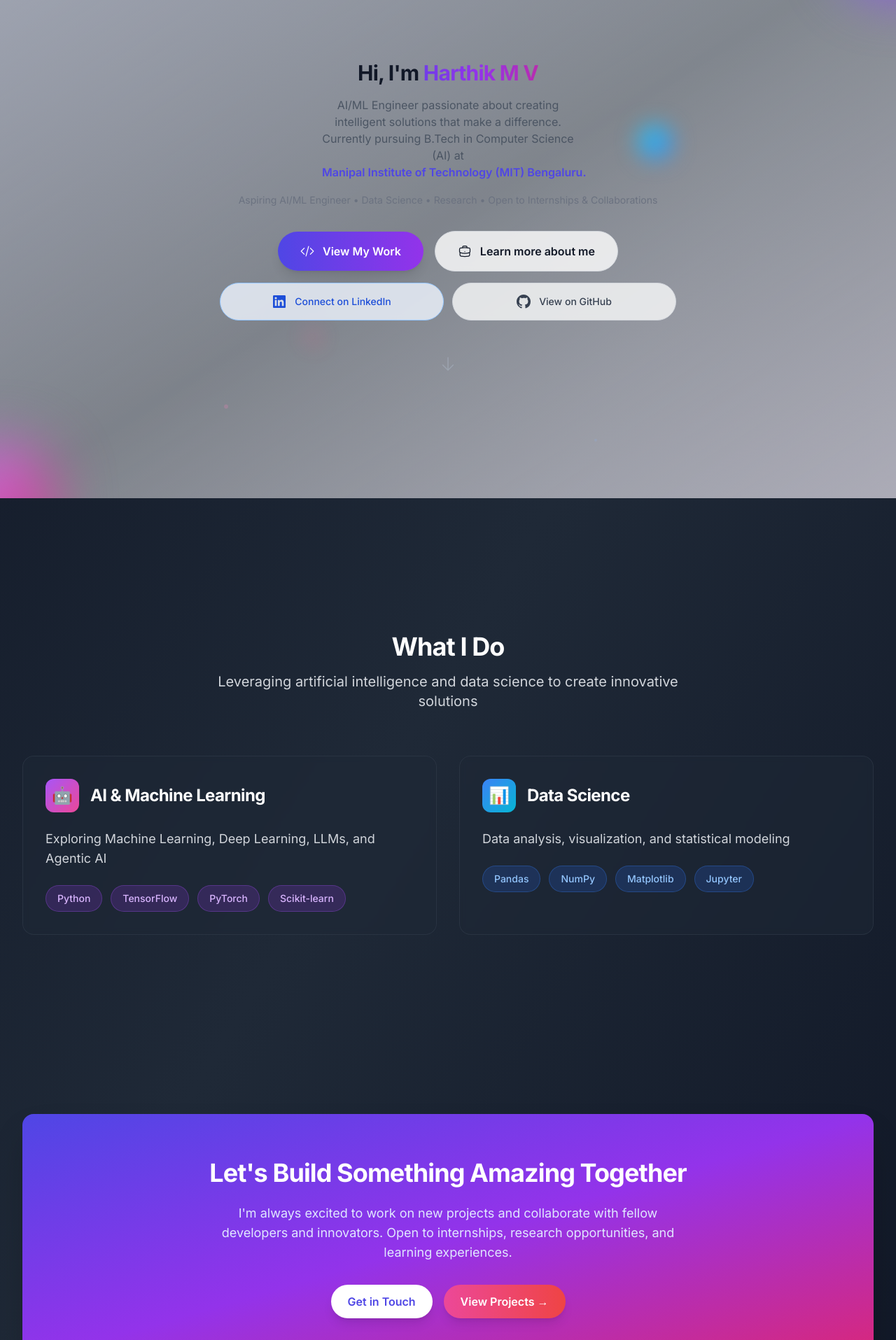
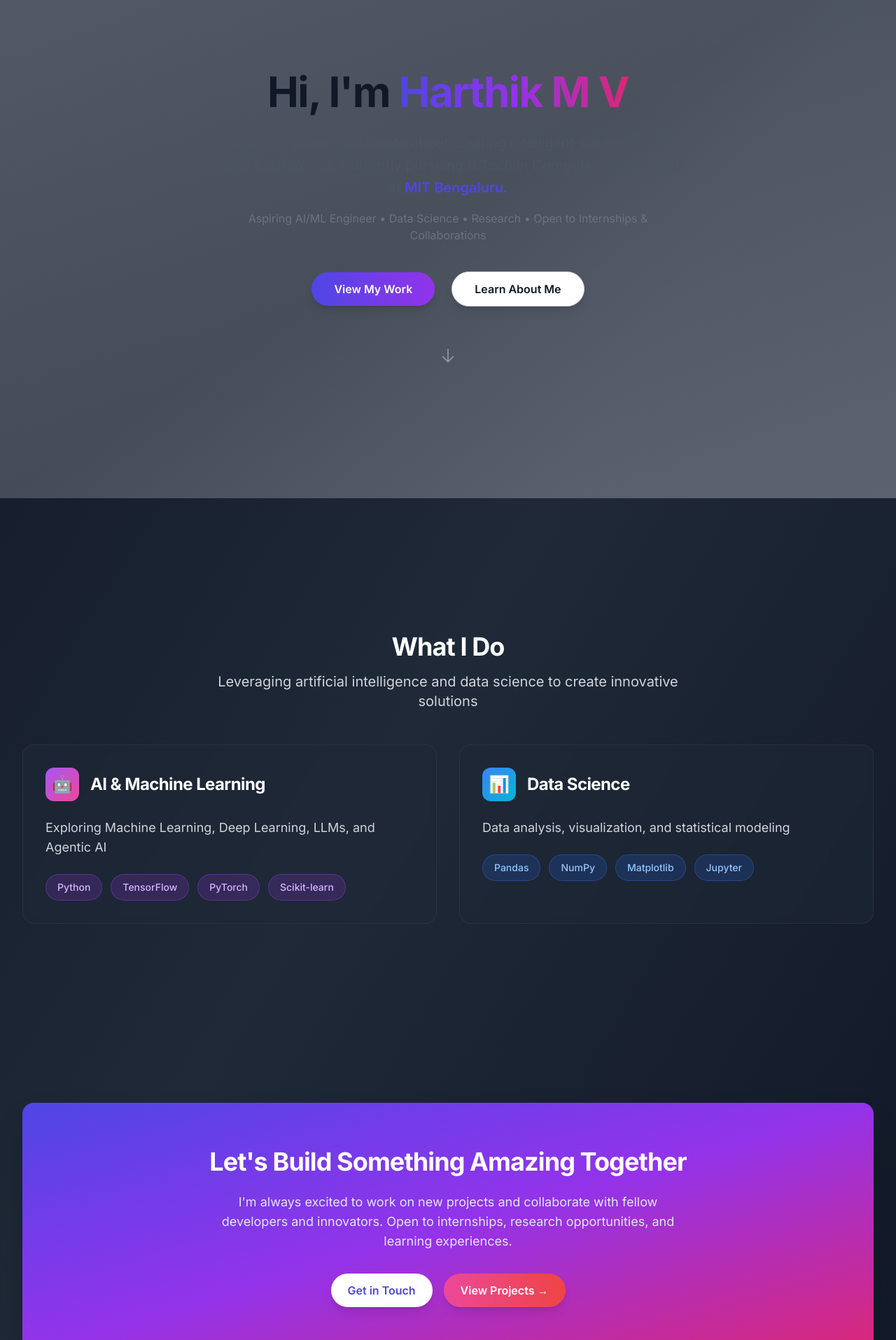
Before and after one commit to Harthik777/portfolio-website, a Next.js app: page / in a window 1280 px wide. Shown: the part 160-2075 px from the top of the page at 70% size. Built offline with nearby package versions, Linux system fonts and the light colour scheme.

Commit message:
Ultra Performance: Homepage bundle reduced from 4.99kB to 2.6kB - 48% smaller, lightning fast

```diff
--- a/src/app/page.tsx
+++ b/src/app/page.tsx
@@ -3,15 +3,24 @@
 import React, { Suspense } from 'react';
 import { motion } from 'framer-motion';
 import Link from 'next/link';
-import {
-  ArrowDownIcon,
-  CodeBracketIcon,
-  AcademicCapIcon,
-  BriefcaseIcon,
-} from '@heroicons/react/24/outline';
-import { fadeInUp, staggerContainer, scaleIn } from '@/lib/animations';
+import { ArrowDownIcon } from '@heroicons/react/24/outline';
 
-// Loading component
+// Simplified animations for better performance
+const fadeInUp = {
+  initial: { opacity: 0, y: 20 },
+  animate: { opacity: 1, y: 0 },
+  transition: { duration: 0.4 }
+};
+
+const staggerContainer = {
+  animate: {
+    transition: {
+      staggerChildren: 0.1
+    }
+  }
+};
+
+// Lightweight loading component
 function LoadingSpinner() {
   return (
     <div className="flex items-center justify-center p-8">
@@ -24,31 +33,10 @@ function LoadingSpinner() {
 function HeroSection() {
   return (
     <section className="relative flex min-h-screen items-center justify-center overflow-hidden">
-      {/* Responsive container with proper padding */}
-      <div className="w-full px-4 xs:px-6 sm:px-8 md:px-12 lg:px-16 xl:px-20 2xl:px-24">
+      <div className="w-full px-4 sm:px-6 lg:px-8">
 
-        {/* Simple animated background pattern - much lighter than ParticleSystem */}
-        <div className="absolute inset-0 z-0">
-          <div className="absolute inset-0 bg-gradient-to-br from-indigo-50/30 via-white/20 to-purple-50/30 dark:from-gray-900/60 dark:via-gray-800/40 dark:to-indigo-900/60"></div>
-          <div className="absolute top-10 left-10 h-2 w-2 rounded-full bg-indigo-500/20 animate-pulse"></div>
-          <div className="absolute top-20 right-20 h-1 w-1 rounded-full bg-purple-500/30 animate-bounce"></div>
-          <div className="absolute bottom-32 left-1/4 h-1.5 w-1.5 rounded-full bg-pink-500/25 animate-pulse"></div>
-          <div className="absolute bottom-20 right-1/3 h-1 w-1 rounded-full bg-blue-500/20 animate-bounce"></div>
-        </div>
-
-        {/* Responsive Background gradient overlay */}
-        <div className="absolute inset-0 z-10 bg-gradient-to-br from-indigo-50/50 via-white/30 to-purple-50/50 dark:from-gray-900/80 dark:via-gray-800/60 dark:to-indigo-900/80" />
-
-        {/* Simplified Responsive Animated background elements */}
-        <div className="absolute inset-0 z-20 overflow-hidden">
-          {/* Desktop only - minimal elements */}
-          <div className="hidden lg:block absolute -right-20 -top-20 h-40 w-40 animate-pulse rounded-full bg-gradient-to-br from-indigo-400 to-purple-600 opacity-10 blur-2xl" />
-          <div className="hidden lg:block absolute -bottom-20 -left-20 h-40 w-40 animate-pulse rounded-full bg-gradient-to-br from-purple-400 to-pink-600 opacity-10 blur-2xl" />
-
-          {/* Simple floating elements - much reduced */}
-          <div className="absolute right-1/4 top-1/3 h-8 w-8 sm:h-12 sm:w-12 animate-pulse rounded-full bg-gradient-to-br from-cyan-400 to-blue-500 opacity-8 blur-lg" />
-          <div className="absolute left-1/3 bottom-1/4 h-6 w-6 sm:h-10 sm:w-10 animate-bounce rounded-full bg-gradient-to-br from-pink-400 to-rose-500 opacity-10 blur-md" />
-        </div>
+        {/* Simple background gradient - no animations */}
+        <div className="absolute inset-0 z-0 bg-gradient-to-br from-indigo-50/30 via-white/20 to-purple-50/30 dark:from-gray-900/60 dark:via-gray-800/40 dark:to-indigo-900/60"></div>
 
         <div className="relative z-30 mx-auto max-w-7xl w-full">
           <motion.div
@@ -59,120 +47,51 @@ function HeroSection() {
           >
             <motion.h1
               variants={fadeInUp}
-              className="text-2xl xs:text-3xl sm:text-4xl md:text-5xl lg:text-6xl xl:text-7xl 2xl:text-8xl font-bold tracking-tight text-gray-900 dark:text-white leading-tight"
+              className="text-3xl sm:text-4xl md:text-5xl lg:text-6xl font-bold tracking-tight text-gray-900 dark:text-white leading-tight"
             >
               Hi, I'm{' '}
-              <motion.span
-                className="bg-gradient-to-r from-indigo-600 via-purple-600 to-pink-600 bg-clip-text text-transparent block xs:inline mt-1 xs:mt-0"
-                animate={{
-                  backgroundPosition: ['0% 50%', '100% 50%', '0% 50%'],
-                }}
-                transition={{
-                  duration: 8,
-                  repeat: Infinity,
-                  ease: 'linear'
-                }}
-                style={{
-                  backgroundSize: '200% 200%'
-                }}
-              >
+              <span className="bg-gradient-to-r from-indigo-600 via-purple-600 to-pink-600 bg-clip-text text-transparent block sm:inline mt-1 sm:mt-0">
                 Harthik M V
-              </motion.span>
+              </span>
             </motion.h1>
+
             <motion.p
               variants={fadeInUp}
-              className="mx-auto mt-3 xs:mt-4 sm:mt-6 max-w-xs xs:max-w-sm sm:max-w-lg md:max-w-2xl lg:max-w-3xl xl:max-w-4xl text-sm xs:text-base sm:text-lg md:text-xl lg:text-xl leading-5 xs:leading-6 sm:leading-7 md:leading-8 text-gray-600 dark:text-gray-300 px-2 xs:px-3 sm:px-4"
+              className="mx-auto mt-4 sm:mt-6 max-w-2xl text-base sm:text-lg md:text-xl leading-6 sm:leading-7 md:leading-8 text-gray-600 dark:text-gray-300"
             >
-              <motion.span
-                initial={{ opacity: 0 }}
-                animate={{ opacity: 1 }}
-                transition={{ delay: 0.5, duration: 0.8 }}
-              >
-                AI/ML Engineer passionate about creating
-                intelligent solutions that make a difference. Currently pursuing
-                B.Tech in Computer Science (AI) at{' '}
-                <span className="whitespace-nowrap font-semibold text-indigo-600 dark:text-indigo-400">Manipal Institute of Technology (MIT) Bengaluru.</span>
-              </motion.span>
+              AI/ML Engineer passionate about creating intelligent solutions that make a difference.
+              Currently pursuing B.Tech in Computer Science (AI) at{' '}
+              <span className="font-semibold text-indigo-600 dark:text-indigo-400">MIT Bengaluru.</span>
             </motion.p>
 
             <motion.p
               variants={fadeInUp}
-              className="mx-auto mt-3 xs:mt-4 max-w-2xl xs:max-w-3xl sm:max-w-4xl text-xs xs:text-sm sm:text-base md:text-lg leading-5 xs:leading-6 sm:leading-6 md:leading-7 text-gray-500 dark:text-gray-400 px-3 xs:px-4 sm:px-6"
+              className="mx-auto mt-3 sm:mt-4 max-w-2xl text-sm sm:text-base text-gray-500 dark:text-gray-400"
             >
               Aspiring AI/ML Engineer • Data Science • Research • Open to Internships & Collaborations
             </motion.p>
+
             <motion.div
               variants={fadeInUp}
-              className="mt-6 xs:mt-8 sm:mt-10 flex flex-col items-center justify-center gap-3 xs:gap-4 sm:gap-6 px-3 xs:px-4 sm:px-6 w-full"
-            >
-              {/* Enhanced Main action buttons with better mobile optimization */}
-              <div className="flex w-full flex-col items-center gap-3 xs:gap-4 sm:flex-row sm:justify-center sm:gap-4 md:gap-6 max-w-2xl">
-                <motion.div
-                  whileHover={{ scale: 1.05, y: -2 }}
-                  whileTap={{ scale: 0.98 }}
-                  transition={{ type: "spring", stiffness: 400, damping: 17 }}
-                  className="w-full sm:w-auto"
+              className="mt-8 sm:mt-10 flex flex-col sm:flex-row items-center justify-center gap-4 sm:gap-6"
             >
               <Link
                 href="/projects"
-                    className="group relative inline-flex min-h-[48px] xs:min-h-[52px] sm:min-h-[56px] w-full sm:max-w-none max-w-[320px] xs:max-w-[360px] items-center justify-center gap-2 xs:gap-3 overflow-hidden rounded-full bg-gradient-to-r from-indigo-600 to-purple-600 px-6 xs:px-8 sm:px-10 py-3 xs:py-4 text-sm xs:text-base sm:text-lg font-semibold text-white shadow-lg transition-all hover:shadow-xl focus:outline-none focus:ring-2 focus:ring-indigo-500 focus:ring-offset-2"
+                className="w-full sm:w-auto inline-flex items-center justify-center px-8 py-3 text-base font-semibold text-white bg-gradient-to-r from-indigo-600 to-purple-600 rounded-full shadow-lg hover:shadow-xl transition-all hover:scale-105 focus:outline-none focus:ring-2 focus:ring-indigo-500 focus:ring-offset-2"
               >
-                    <motion.div
-                      className="absolute inset-0 bg-gradient-to-r from-purple-600 to-pink-600 opacity-0 transition-opacity duration-300 group-hover:opacity-100"
-                    />
-                    <CodeBracketIcon className="relative z-10 h-4 w-4 xs:h-5 xs:w-5 sm:h-6 sm:w-6 flex-shrink-0" />
-                    <span className="relative z-10">View My Work</span>
+                View My Work
+              </Link>
+
+              <Link
+                href="/about"
+                className="w-full sm:w-auto inline-flex items-center justify-center px-8 py-3 text-base font-semibold text-gray-900 bg-white border border-gray-300 rounded-full shadow-lg hover:shadow-xl transition-all hover:scale-105 focus:outline-none focus:ring-2 focus:ring-gray-500 focus:ring-offset-2 dark:bg-gray-800 dark:text-white dark:border-gray-600"
+              >
+                Learn About Me
               </Link>
             </motion.div>
 
-                <motion.div
-                  whileHover={{ scale: 1.05, y: -2 }}
-                  whileTap={{ scale: 0.98 }}
-                  transition={{ type: "spring", stiffness: 400, damping: 17 }}
-                  className="w-full sm:w-auto"
-                >
-                  <Link
-                    href="/about"
-                    className="group relative inline-flex min-h-[48px] xs:min-h-[52px] sm:min-h-[56px] w-full sm:max-w-none max-w-[320px] xs:max-w-[360px] items-center justify-center gap-2 xs:gap-3 overflow-hidden rounded-full border border-gray-300 bg-white/80 px-6 xs:px-8 sm:px-10 py-3 xs:py-4 text-sm xs:text-base sm:text-lg font-semibold text-gray-900 backdrop-blur-sm transition-all hover:bg-white hover:shadow-lg focus:outline-none focus:ring-2 focus:ring-gray-500 focus:ring-offset-2 dark:border-gray-600 dark:bg-gray-800/80 dark:text-white dark:hover:bg-gray-800"
-                  >
-                    <motion.div
-                      className="absolute inset-0 bg-gradient-to-r from-indigo-50 to-purple-50 opacity-0 transition-opacity duration-300 group-hover:opacity-100 dark:from-indigo-900/20 dark:to-purple-900/20"
-                    />
-                    <BriefcaseIcon className="relative z-10 h-4 w-4 xs:h-5 xs:w-5 sm:h-6 sm:w-6 flex-shrink-0" />
-                    <span className="relative z-10">Learn more about me</span>
-                  </Link>
-                </motion.div>
-              </div>
-              {/* Enhanced Responsive Social links with better mobile optimization */}
-              <div className="flex w-full flex-col items-center gap-2 xs:gap-3 sm:flex-row sm:justify-center sm:gap-3 md:gap-4 lg:gap-6 max-w-3xl mx-auto">
-                <a
-                  href="https://www.linkedin.com/in/harthik-mv/"
-                  target="_blank"
-                  rel="noopener noreferrer"
-                  className="group inline-flex min-h-[44px] xs:min-h-[48px] sm:min-h-[52px] w-full max-w-[280px] xs:max-w-[320px] sm:max-w-[260px] md:max-w-[280px] items-center justify-center gap-2 xs:gap-3 rounded-full border border-blue-300 bg-blue-50/80 px-4 xs:px-6 sm:px-8 py-3 xs:py-4 text-xs xs:text-sm sm:text-base font-semibold text-blue-700 backdrop-blur-sm transition-all hover:scale-105 hover:bg-blue-100 hover:shadow-lg focus:outline-none focus:ring-2 focus:ring-blue-500 focus:ring-offset-2 dark:border-blue-600 dark:bg-blue-900/20 dark:text-blue-400 dark:hover:bg-blue-900/40"
-                >
-                  <svg className="h-4 w-4 xs:h-5 xs:w-5 sm:h-5 sm:w-5 flex-shrink-0" fill="currentColor" viewBox="0 0 20 20">
-                    <path fillRule="evenodd" d="M16.338 16.338H13.67V12.16c0-.995-.017-2.277-1.387-2.277-1.39 0-1.601 1.086-1.601 2.207v4.248H8.014v-8.59h2.559v1.174h.037c.356-.675 1.227-1.387 2.526-1.387 2.703 0 3.203 1.778 3.203 4.092v4.711zM5.005 6.575a1.548 1.548 0 11-.003-3.096 1.548 1.548 0 01.003 3.096zm-1.337 9.763H6.34v-8.59H3.667v8.59zM17.668 1H2.328C1.595 1 1 1.581 1 2.298v15.403C1 18.418 1.595 19 2.328 19h15.34c.734 0 1.332-.582 1.332-1.299V2.298C19 1.581 18.402 1 17.668 1z" clipRule="evenodd" />
-                  </svg>
-                  <span className="font-medium">Connect on LinkedIn</span>
-                </a>
-
-                <a
-                  href="https://github.com/Harthik777"
-                  target="_blank"
-                  rel="noopener noreferrer"
-                  className="group inline-flex min-h-[44px] xs:min-h-[48px] sm:min-h-[52px] w-full max-w-[280px] xs:max-w-[320px] sm:max-w-[260px] md:max-w-[280px] items-center justify-center gap-2 xs:gap-3 rounded-full border border-gray-300 bg-gray-50/80 px-4 xs:px-6 sm:px-8 py-3 xs:py-4 text-xs xs:text-sm sm:text-base font-semibold text-gray-700 backdrop-blur-sm transition-all hover:scale-105 hover:bg-gray-100 hover:shadow-lg focus:outline-none focus:ring-2 focus:ring-gray-500 focus:ring-offset-2 dark:border-gray-600 dark:bg-gray-800/80 dark:text-gray-300 dark:hover:bg-gray-700"
-                >
-                  <svg className="h-4 w-4 xs:h-5 xs:w-5 sm:h-5 sm:w-5 flex-shrink-0" fill="currentColor" viewBox="0 0 20 20">
-                    <path fillRule="evenodd" d="M10 0C4.477 0 0 4.484 0 10.017c0 4.425 2.865 8.18 6.839 9.504.5.092.682-.217.682-.483 0-.237-.008-.868-.013-1.703-2.782.605-3.369-1.343-3.369-1.343-.454-1.158-1.11-1.466-1.11-1.466-.908-.62.069-.608.069-.608 1.003.07 1.531 1.032 1.531 1.032.892 1.53 2.341 1.088 2.91.832.092-.647.35-1.088.636-1.338-2.22-.253-4.555-1.113-4.555-4.951 0-1.093.39-1.988 1.029-2.688-.103-.253-.446-1.272.098-2.65 0 0 .84-.27 2.75 1.026A9.564 9.564 0 0110 4.844c.85.004 1.705.115 2.504.337 1.909-1.296 2.747-1.027 2.747-1.027.546 1.379.203 2.398.1 2.651.64.7 1.028 1.595 1.028 2.688 0 3.848-2.339 4.695-4.566 4.942.359.31.678.921.678 1.856 0 1.338-.012 2.419-.012 2.747 0 .268.18.58.688.482A10.019 10.019 0 0020 10.017C20 4.484 15.522 0 10 0z" clipRule="evenodd" />
-                  </svg>
-                  <span className="font-medium">View on GitHub</span>
-                </a>
-              </div>
-            </motion.div>
-
-            <motion.div variants={fadeInUp} className="mt-12 xs:mt-14 sm:mt-16">
-              <ArrowDownIcon className="mx-auto h-5 w-5 xs:h-6 xs:w-6 animate-bounce text-gray-400" />
+            <motion.div variants={fadeInUp} className="mt-12 sm:mt-16">
+              <ArrowDownIcon className="mx-auto h-5 w-5 sm:h-6 sm:w-6 animate-bounce text-gray-400" />
             </motion.div>
           </motion.div>
         </div>
@@ -186,55 +105,32 @@ function CTASection() {
   return (
     <section className="py-8 sm:py-12 lg:py-16 relative overflow-hidden">
       <div className="mx-auto max-w-7xl px-4 sm:px-6 lg:px-8">
-        <motion.div
-          initial="initial"
-          whileInView="animate"
-          viewport={{ once: true }}
-          variants={fadeInUp}
-          className="relative isolate overflow-hidden rounded-2xl bg-gradient-to-br from-indigo-600 via-purple-600 to-pink-600 px-6 py-8 sm:px-8 sm:py-12 lg:py-16 text-center shadow-2xl"
-        >
-          <motion.h2
-            className="text-2xl sm:text-3xl lg:text-4xl font-bold tracking-tight text-white relative z-10 leading-tight"
-          >
+        <div className="relative isolate overflow-hidden rounded-2xl bg-gradient-to-br from-indigo-600 via-purple-600 to-pink-600 px-6 py-8 sm:px-8 sm:py-12 lg:py-16 text-center shadow-2xl">
+          <h2 className="text-2xl sm:text-3xl lg:text-4xl font-bold tracking-tight text-white relative z-10 leading-tight">
             Let's Build Something Amazing Together
-          </motion.h2>
+          </h2>
 
-          <motion.p
-            className="mx-auto mt-4 sm:mt-6 max-w-2xl text-base sm:text-lg text-indigo-100 relative z-10 px-2"
-            variants={fadeInUp}
-          >
+          <p className="mx-auto mt-4 sm:mt-6 max-w-2xl text-base sm:text-lg text-indigo-100 relative z-10 px-2">
             I'm always excited to work on new projects and collaborate with
             fellow developers and innovators. Open to internships, research opportunities, and learning experiences.
-          </motion.p>
+          </p>
 
           <div className="mt-6 sm:mt-8 flex flex-col sm:flex-row items-center justify-center gap-3 sm:gap-4 relative z-10">
-            <motion.div
-              whileHover={{ scale: 1.05 }}
-              whileTap={{ scale: 0.95 }}
-              className="w-full sm:w-auto"
-            >
             <Link
               href="/contact"
-                className="block w-full sm:w-auto rounded-full bg-white px-6 py-3 text-base font-semibold text-indigo-600 shadow-lg transition-all hover:bg-gray-50 focus:outline-none focus:ring-2 focus:ring-white focus:ring-offset-2 focus:ring-offset-indigo-600"
+              className="w-full sm:w-auto block rounded-full bg-white px-6 py-3 text-base font-semibold text-indigo-600 shadow-lg transition-all hover:bg-gray-50 hover:scale-105 focus:outline-none focus:ring-2 focus:ring-white focus:ring-offset-2 focus:ring-offset-indigo-600"
             >
               Get in Touch
             </Link>
-            </motion.div>
 
-            <motion.div
-              whileHover={{ scale: 1.05 }}
-              whileTap={{ scale: 0.95 }}
-              className="w-full sm:w-auto"
-            >
             <Link
               href="/projects"
-                className="block w-full sm:w-auto rounded-full bg-gradient-to-r from-pink-500 to-red-500 px-6 py-3 text-base font-semibold text-white shadow-lg transition-all hover:from-pink-600 hover:to-red-600 focus:outline-none focus:ring-2 focus:ring-pink-500 focus:ring-offset-2 focus:ring-offset-indigo-600"
+              className="w-full sm:w-auto block rounded-full bg-gradient-to-r from-pink-500 to-red-500 px-6 py-3 text-base font-semibold text-white shadow-lg transition-all hover:from-pink-600 hover:to-red-600 hover:scale-105 focus:outline-none focus:ring-2 focus:ring-pink-500 focus:ring-offset-2 focus:ring-offset-indigo-600"
             >
               View Projects →
             </Link>
-            </motion.div>
           </div>
-        </motion.div>
+        </div>
       </div>
     </section>
   );
@@ -245,33 +141,18 @@ function WhatIDoSection() {
   return (
     <section className="py-12 sm:py-16 lg:py-20">
       <div className="mx-auto max-w-7xl px-4 sm:px-6 lg:px-8">
-        <motion.div
-          initial="initial"
-          whileInView="animate"
-          viewport={{ once: true }}
-          variants={staggerContainer}
-          className="text-center mb-8 sm:mb-12 lg:mb-16"
-        >
-          <motion.h2
-            variants={fadeInUp}
-            className="text-2xl sm:text-3xl lg:text-4xl font-bold tracking-tight text-white mb-3 sm:mb-4"
-          >
+        <div className="text-center mb-8 sm:mb-12">
+          <h2 className="text-2xl sm:text-3xl lg:text-4xl font-bold tracking-tight text-white mb-3 sm:mb-4">
             What I Do
-          </motion.h2>
-          <motion.p
-            variants={fadeInUp}
-            className="mx-auto max-w-3xl text-base sm:text-lg lg:text-xl text-gray-300 px-4"
-          >
+          </h2>
+          <p className="mx-auto max-w-3xl text-base sm:text-lg lg:text-xl text-gray-300 px-4">
             Leveraging artificial intelligence and data science to create innovative solutions
-          </motion.p>
-        </motion.div>
+          </p>
+        </div>
 
         <div className="grid md:grid-cols-2 gap-6 lg:gap-8">
           {/* AI & Machine Learning */}
-          <motion.div
-            variants={fadeInUp}
-            className="bg-gray-800/50 backdrop-blur-sm rounded-2xl p-6 sm:p-8 border border-gray-700/50"
-          >
+          <div className="bg-gray-800/50 backdrop-blur-sm rounded-2xl p-6 sm:p-8 border border-gray-700/50 hover:border-purple-500/30 transition-colors">
             <div className="flex items-center mb-4 sm:mb-6">
               <div className="w-10 h-10 sm:w-12 sm:h-12 bg-gradient-to-br from-purple-500 to-pink-500 rounded-xl flex items-center justify-center mr-3 sm:mr-4">
                 <span className="text-xl sm:text-2xl">🤖</span>
@@ -291,13 +172,10 @@ function WhatIDoSection() {
                 </span>
               ))}
             </div>
-          </motion.div>
+          </div>
 
           {/* Data Science */}
-          <motion.div
-            variants={fadeInUp}
-            className="bg-gray-800/50 backdrop-blur-sm rounded-2xl p-6 sm:p-8 border border-gray-700/50"
-          >
+          <div className="bg-gray-800/50 backdrop-blur-sm rounded-2xl p-6 sm:p-8 border border-gray-700/50 hover:border-blue-500/30 transition-colors">
             <div className="flex items-center mb-4 sm:mb-6">
               <div className="w-10 h-10 sm:w-12 sm:h-12 bg-gradient-to-br from-blue-500 to-cyan-500 rounded-xl flex items-center justify-center mr-3 sm:mr-4">
                 <span className="text-xl sm:text-2xl">📊</span>
@@ -317,7 +195,7 @@ function WhatIDoSection() {
                 </span>
               ))}
             </div>
-          </motion.div>
+          </div>
         </div>
       </div>
     </section>
@@ -328,15 +206,6 @@ function WhatIDoSection() {
 export default function Home() {
   return (
     <div className="min-h-screen relative bg-gradient-to-br from-gray-900 via-gray-800 to-gray-900">
-      {/* Scroll Progress Indicator */}
-      <motion.div
-        className="fixed top-0 left-0 right-0 h-1 bg-gradient-to-r from-indigo-500 via-purple-500 to-pink-500 z-50 origin-left"
-        style={{ scaleX: 0 }}
-        whileInView={{ scaleX: 1 }}
-        viewport={{ once: false, amount: 0.1 }}
-        transition={{ duration: 0.3 }}
-      />
-
       <Suspense fallback={<LoadingSpinner />}>
         <HeroSection />
         <WhatIDoSection />
```
Lines whose indentation alone changed are shown as unchanged.
